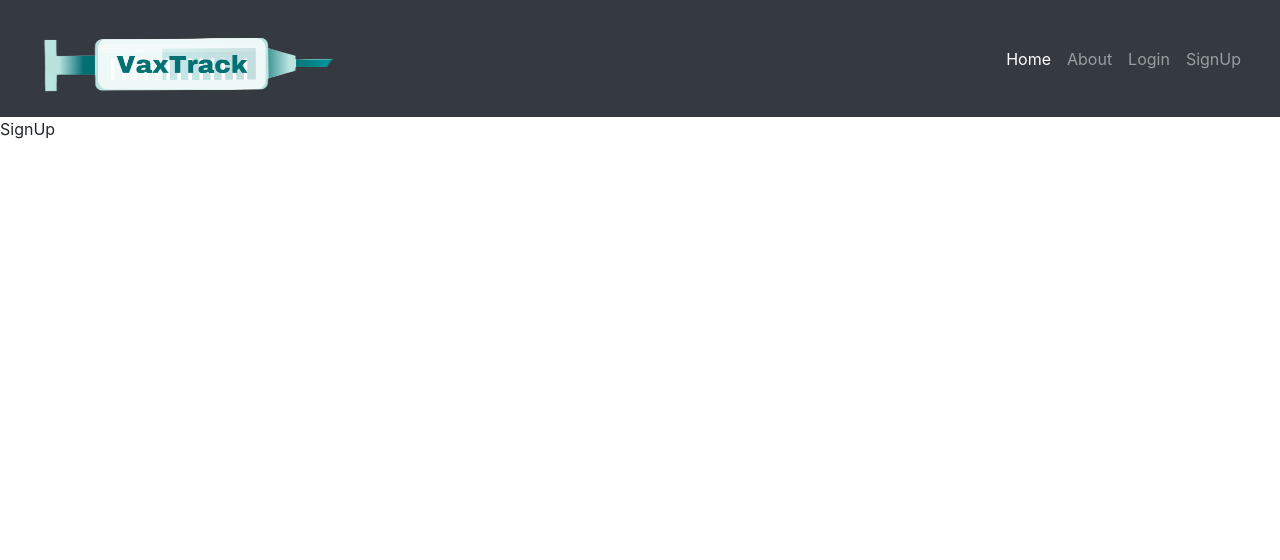
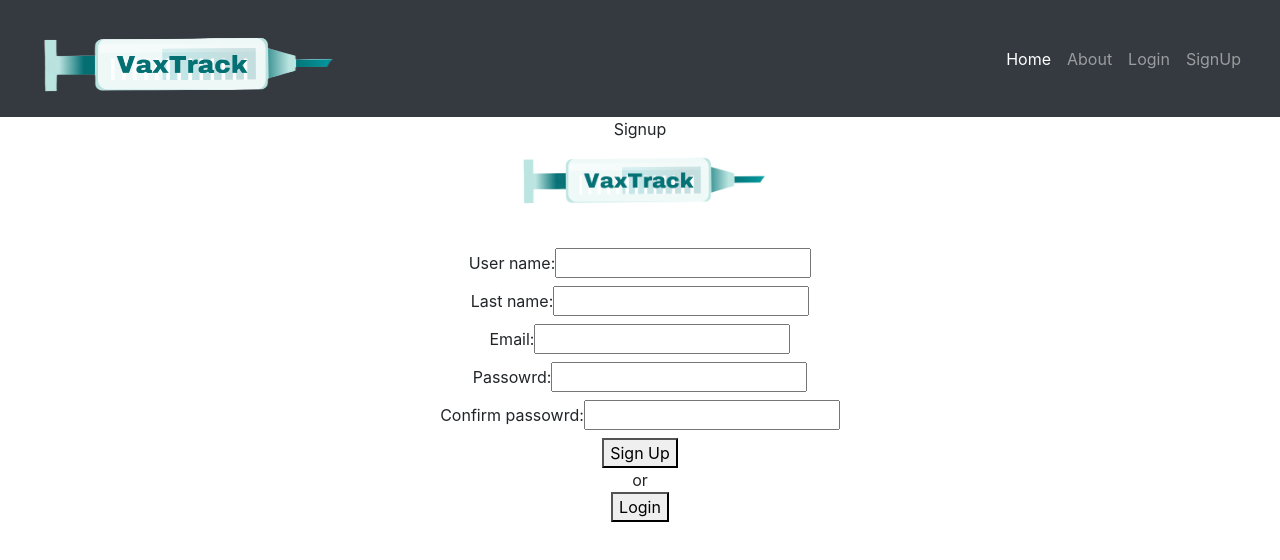
Before and after one commit to MsMLyons/vaxtrack, a React (Create React App) app in the folder client/: page /signUp in a window 1280 px wide. Shown: the top 560 px of the page. Built offline with nearby package versions, Linux system fonts and the light colour scheme.

Commit message:
login & signup

```diff
--- a/client/src/Components/Login.js
+++ b/client/src/Components/Login.js
@@ -1,8 +1,42 @@
-import React from 'react'
+import React, {useState} from "react";
+import '../Style/Login.css'
+
 
 function Login() {
+    const[userName, setUserName]=useState("")
+    const[password, setPassword]=useState("")
+    function handleSubmit(e){
+        e.preventDefault()
+        console.log("submitted");
+        console.log(userName, password)
+        setUserName('')
+        setPassword('')
+    }
+
   return (
-    <div>Login</div>
+    <div className="login-container">
+        Login
+        <img src='./VaxTrack.png' className='logo-login' alt="..."/>
+        <form onSubmit={handleSubmit}>
+            <div className="form-input-fields">
+            <label>
+            User name:
+            <input type="text" name="name" value={userName} onChange={(e)=> setUserName(e.target.value)}/>
+            </label>
+
+            <label>
+            Passowrd:
+            <input type="text" name="name" value={password} onChange={(e)=> setPassword(e.target.value)}/>
+            </label>
+
+            <button>Login</button>
+            </div>
+        </form>
+        or
+        <button>SignUp </button>
+
+
+    </div>
   )
 }
 
--- a/client/src/Components/NavBar.js
+++ b/client/src/Components/NavBar.js
@@ -5,18 +5,15 @@ import { Link } from 'react-router-dom'
 
 function NavBar() {
   return (
-            <nav class="navbar navbar-expand-lg navbar-dark bg-dark">
-                <div class="container-fluid">
+            <nav className="navbar navbar-expand-lg navbar-dark bg-dark">
+                <div className="container-fluid">
                     <Link to="/" className="navbar-brand" ><img src='./VaxTrack.png' className='navbar-brand' alt="..."/></Link>
                     <button type="button" className="navbar-toggler" data-bs-toggle="collapse" data-bs-target="#navbarCollapse">
                         <span className="navbar-toggler-icon"></span>
                     </button>
                     <div className="collapse navbar-collapse justify-content-end" id="navbarCollapse">
                         <div className="navbar-nav">
-
                                 <Link to="/" className="nav-item nav-link active" id="Home">Home</Link>
-
-
                                 <Link to="/" className="nav-item nav-link" id="Contact">About</Link>
                                 <Link to="/login" className="nav-item nav-link" id="Contact">Login</Link>
                                 <Link to="/signUp" className="nav-item nav-link" id="Contact">SignUp</Link>
--- a/client/src/Components/SignUp.js
+++ b/client/src/Components/SignUp.js
@@ -1,8 +1,47 @@
-import React from 'react'
+import React, {useState} from "react";
 
 function SignUp() {
-  return (
-    <div>SignUp</div>
+    const[newUser, setNewUser]=useState({name:"", last_name: "",email: "",password:"", confirm_password:""})
+    function handleSubmit(e){
+        e.preventDefault()
+        console.log(newUser)
+    }
+    return (
+        <div className="login-container">
+        Signup
+        <img src='./VaxTrack.png' className='logo-login' alt="..."/>
+        <form onSubmit={handleSubmit}>
+            <div className="form-input-fields">
+            <label>
+            User name:
+            <input type="text" name="name" value={newUser.name} onChange={(e)=> setNewUser({...newUser, name: e.target.value})}/>
+            </label>
+            <label>
+            Last name:
+            <input type="text" name="last_name" value={newUser.last_name} onChange={(e)=> setNewUser({...newUser, last_name: e.target.value})}/>
+            </label>
+            <label>
+            Email:
+            <input type="text" name="last_name" value={newUser.email} onChange={(e)=> setNewUser({...newUser, email: e.target.value})}/>
+            </label>
+            <label>
+            Passowrd:
+            <input type="password" name="name" value={newUser.password} onChange={(e)=> setNewUser({...newUser, password: e.target.value})}/>
+            </label>
+
+            <label>
+            Confirm passowrd:
+            <input type="password" name="name" value={newUser.confirm_password} onChange={(e)=> setNewUser({...newUser, confirm_password: e.target.value})}/>
+            </label>
+
+            <button>Sign Up</button>
+            </div>
+        </form>
+        or
+        <button>Login</button>
+
+
+    </div>
   )
 }
 
--- /dev/null
+++ b/client/src/Style/Login.css
@@ -0,0 +1,15 @@
+.login-container{
+    display: flex;
+    flex-direction: column;
+    align-items: center;
+}
+
+.form-input-fields{
+    display: flex;
+    flex-direction: column;
+    align-items: center;
+}
+.logo-login{
+    width: 20%;
+    margin-bottom: 3%
+}
```
